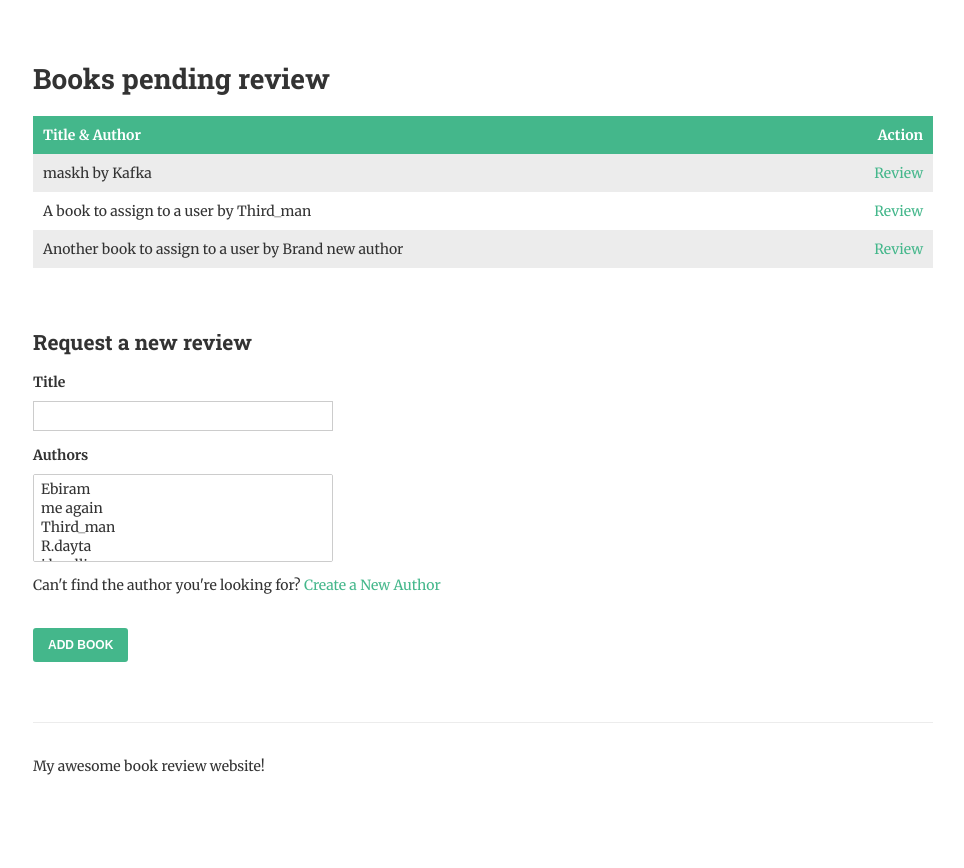
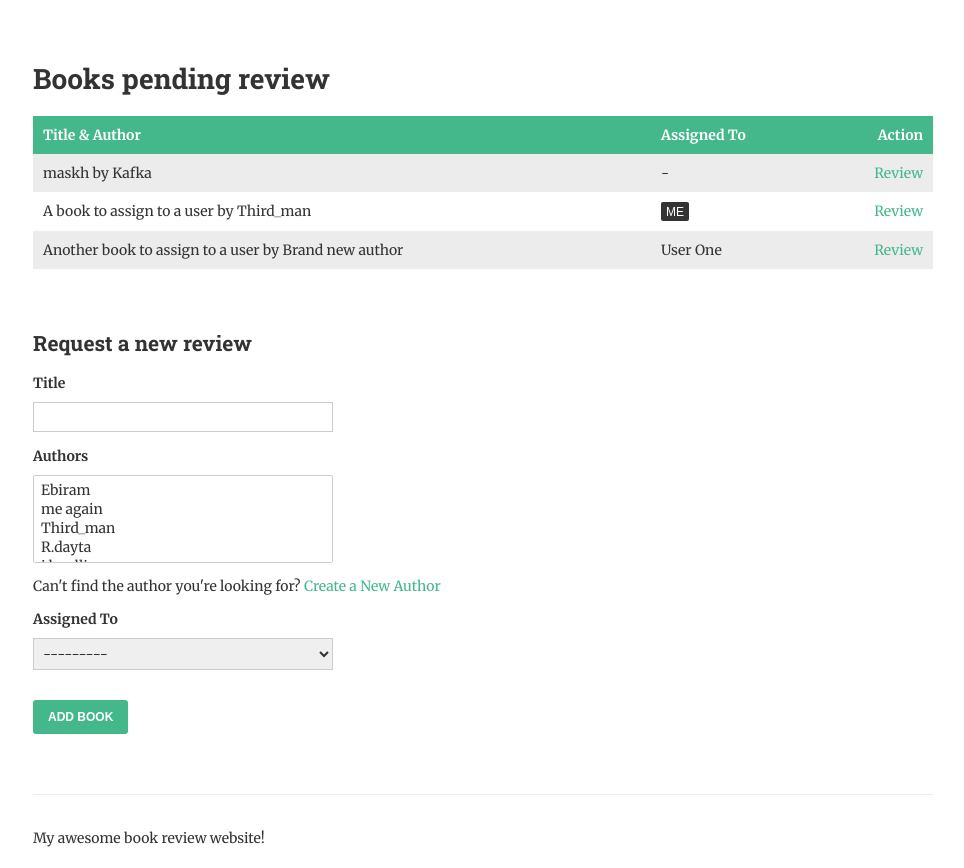
Before and after one commit to qdoomdh/web_test, a Django app: page /review/ in a window 1280 px wide. Shown: the part 190-1058 px from the top of the page, without its empty margins (157-1121 px from the left). Before the commit the page ends 965 px from the top, so only its background shows below. Run offline with Django 3.2, Linux system fonts and the light colour scheme; a user stored in the database is signed in; data comes from the database, SQL or seed files in the repository; both versions use the stored data as it was after the commit.

Commit message:
Add reviewed by field to  Book

```diff
--- a/books/admin.py
+++ b/books/admin.py
@@ -5,7 +5,7 @@ from .models import Book,Author  #we can write from books.models import Book,Aut
 class BookAdmin(admin.ModelAdmin):
     fieldsets=[
         ("Book Details", {"fields": ["title", "authors"]}),
-        ("Review", {"fields": ["is_favourite", "review", "date_reviewd"]} ),
+        ("Review", {"fields": ["is_favourite", "review","reviewed_by", "date_reviewd"]} ),
      ]
 
     def book_authors (self, obj):
--- a/books/forms.py
+++ b/books/forms.py
@@ -22,7 +22,7 @@ class ReviewForm(forms.Form):
 class BookForm(forms.ModelForm):
     class Meta:
         model= Book
-        fields=['title','authors']
+        fields=['title','authors','reviewed_by'] #this fields directly same as the Book model
 
     def clean(self):
         #Super the clean method to maintain main validation and error message.
--- a/books/models.py
+++ b/books/models.py
@@ -1,3 +1,4 @@
+from django.contrib.auth.models import User	#We import User OBJECT*
 from django.urls import reverse
 from django.db import models
 from django.utils.timezone import now
@@ -6,6 +7,10 @@ class Book(models.Model): #now we need the quality that books might have
 	title = models.CharField(max_length=150) #this going to be stored as a string we must set maximum lenght to store
 	authors = models.ManyToManyField("Author",related_name="books")
 	review = models.TextField(blank = True, null=True)
+	reviewed_by = models.ForeignKey(User,blank=True, null=True,related_name='review',on_delete=models.PROTECT)
+	#*about the above code:this is a many-to-one field,first argument is the model we want to map(relationship with)
+	#we must also defin a elated name:a book would have one user who its revied by but a user may have many rewveiws. then we user reviews related name
+	#**Note: in django 2 and upper you must takes an additional argument on_deleted wich have option: cascade,protect,set(),...
 	date_reviewd = models.DateTimeField(blank = True, null=True)#it is stored as a date_time object *
 	is_favourite = models.BooleanField(default=False,verbose_name="Favourite?")
 
--- a/books/templates/list-to-review.html
+++ b/books/templates/list-to-review.html
@@ -7,6 +7,7 @@
 		<table>
 			<thead>
 				<th>Title &amp; Author</th>
+				<th> Assigned To </th>
 				<th class="align-right">Action</th>
 			</thead>
 			<tbody>
@@ -14,6 +15,15 @@
 					<tr>
 						<td class="title">
 							{{ book.title }} by {{ book.list_authors }}
+						</td>
+						<td >
+						{% if book.reviewed_by == request.user  %} <!-- if the book assign to the logged in user out put me -->
+							<span class="highlight">Me</span> <!-- output this is me when the assigned user is the loggeding user -->
+						{% elif book.reviewed_by %} <!-- output the name or username -->
+							{{book.reviewed_by.get_full_name|default:book.reviewed_by.username}} <!-- output the full name or username of the user that we've assign this book to -->
+						{% else %} <!-- if it's not associate to anyone ,render a dahs(-)  -->
+							-
+						{% endif %}
 						</td>
 						<td class="align-right">
 							<a href="{% url 'review-book' book.pk %}">Review</a>
@@ -63,6 +73,15 @@
 
 		<p>Can't find the author you're looking for? <a href="{% url 'add-author' %}">Create a New Author</a></p>
 
+		<label>Assigned To </label> <!--{{ form.reviewed_by.label }} changes -->
+		{{ form.reviewed_by }}
+		{% if form.reviewed_by.errors %}
+			<div class="form-error">
+				{% for error in form.reviewed_by.errors %}
+					<span>{{ error }}</span>
+				{% endfor %}
+			</div>
+		{% endif %}
 		<input type="submit" value="Add Book">
 	</form>
 
--- a/books/views.py
+++ b/books/views.py
@@ -80,7 +80,7 @@ class ReviewList(View):
         return render(request, "list-to-review.html", context)	#render our shortcut
 
 
-def review_book(request, pk):
+def review_book(request, pk):   #This is a views
     """
 	Review an individual book
     """
@@ -94,6 +94,7 @@ def review_book(request, pk):
         if form.is_valid():
             book.is_favourite = form.cleaned_data['is_favourite']    #clean the book information and replace it, provided by from
             book.review = form.cleaned_data['review']
+            book.reviewed_by=request.user
             book.save() #save the book
 
             return redirect('review-books')     #return to the review-books(attention to the urls.py in that part we define review_books name as review-books)
```
Also changed, not shown: books/templates/author.html (+8 -0 lines), books/templates/book-detail.html (+8 -0 lines), books/migrations/0004_book_reviewed_by.py (added), db.sqlite3.
